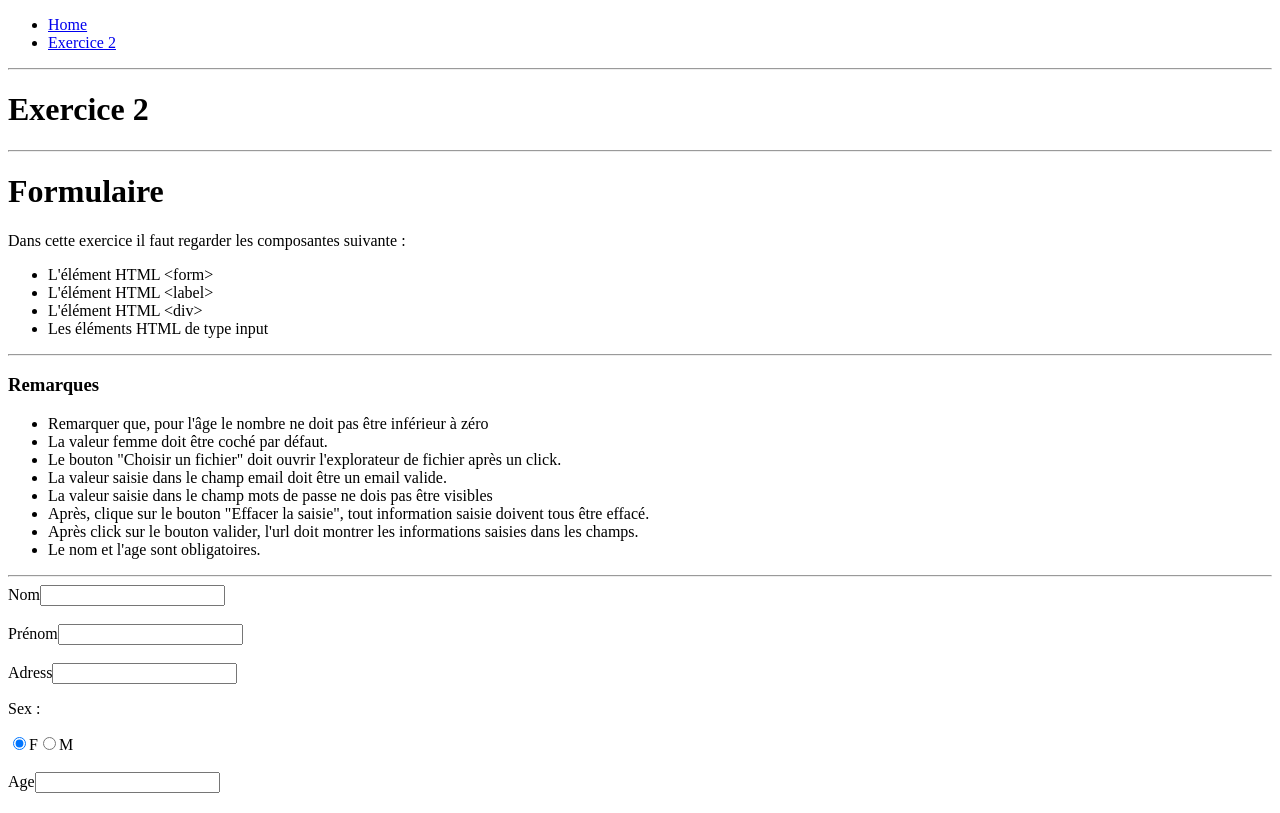
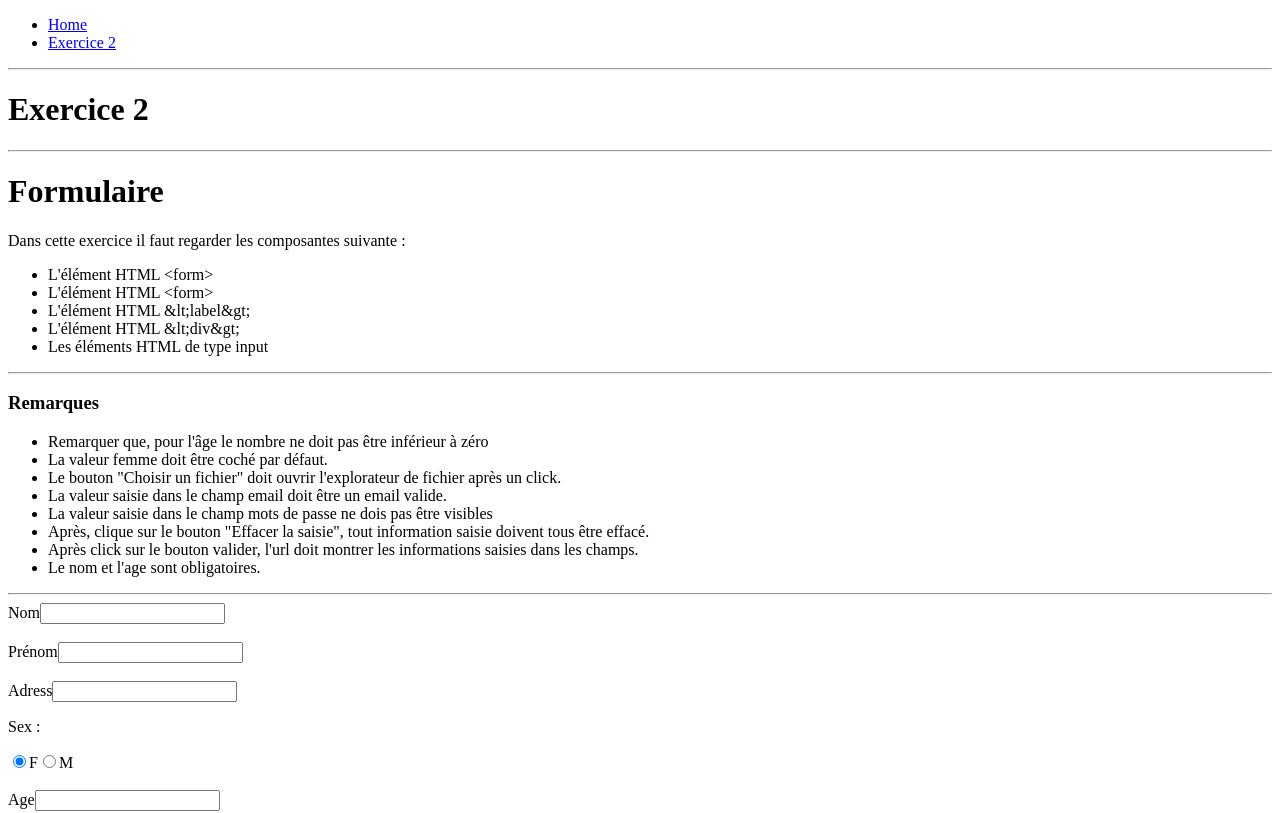
Before and after one commit to Mampionona33/exercice_dev, a Next.js app: page /exercice_2 in a window 1280 px wide. Shown: the top 813 px of the page. Built offline with nearby package versions, Linux system fonts and the light colour scheme.

Commit message:
try to fix error

```diff
--- a/src/pages/_app.js
+++ b/src/pages/_app.js
@@ -1,5 +1,5 @@
-import '@/styles/globals.css'
+// import '@/styles/globals.css'
 
 export default function App({ Component, pageProps }) {
-  return <Component {...pageProps} />
+  return <Component {...pageProps} />;
 }
--- a/src/pages/exercice_2.js
+++ b/src/pages/exercice_2.js
@@ -10,9 +10,10 @@ export default function Exercice2() {
       <h1>Formulaire</h1>
       <p>Dans cette exercice il faut regarder les composantes suivante :</p>
       <ul>
-        <li>L'élément HTML &lt;form&gt;</li>
-        <li>L'élément HTML &lt;label&gt;</li>
-        <li>L'élément HTML &lt;div&gt;</li>
+        <li>L&apos;élément HTML &lt;form&gt;</li>
+        <li>L&apos;élément HTML &lt;form&gt;</li>
+        <li>{"L'élément HTML &lt;label&gt;"}</li>
+        <li>{"L'élément HTML &lt;div&gt;"}</li>
         <li>Les éléments HTML de type input</li>
       </ul>
       <hr />
```
Also changed, not shown: 1 other file (tests, documents, lock files or other folders).
